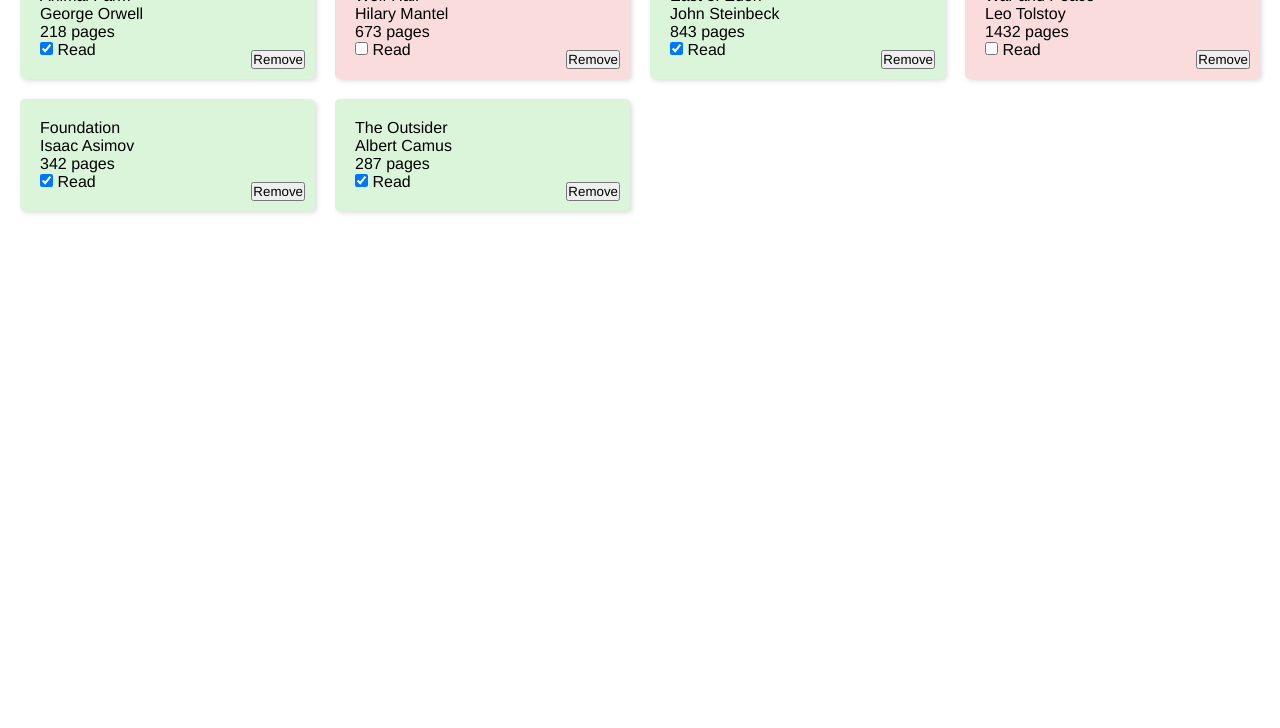
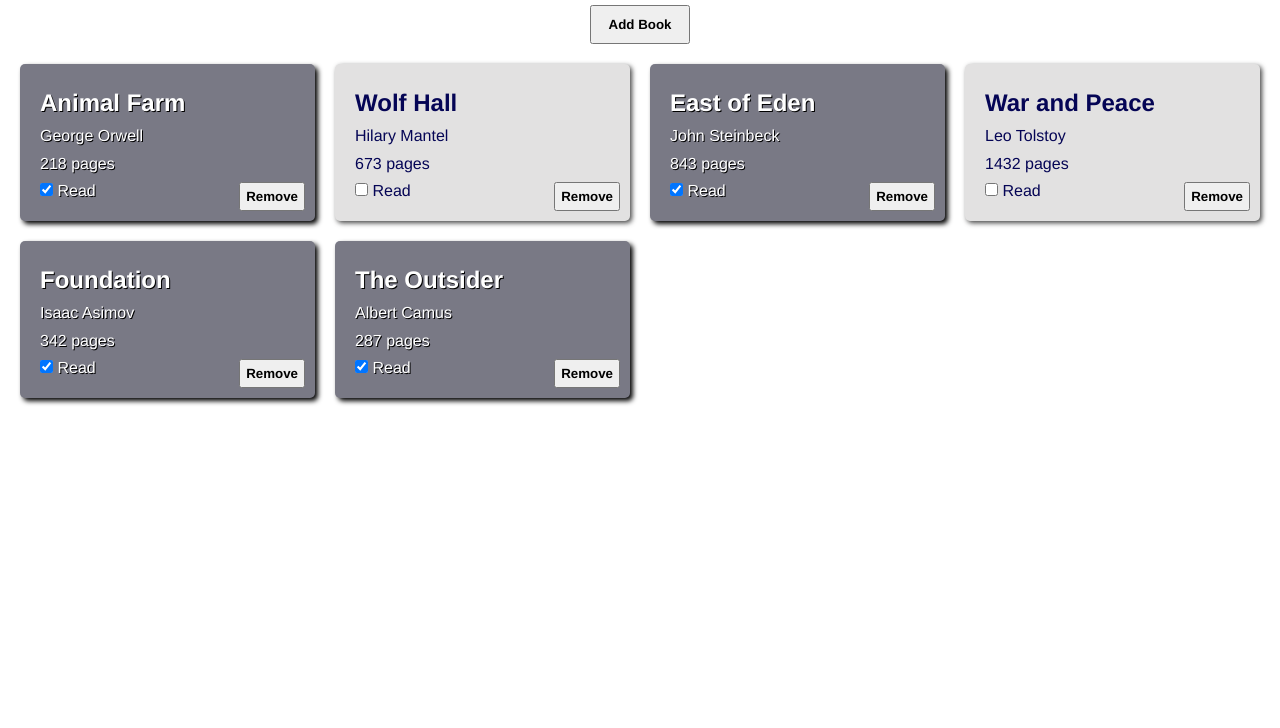
Before and after one commit to MichaelShawUK/library, a plain HTML site: page index.html in a window 1280 px wide. Shown: the part 72-800 px from the top of the page. Drawn offline with Linux system fonts and the light colour scheme.

Commit message:
Apply basic styling

```diff
--- a/index.html
+++ b/index.html
@@ -9,6 +9,8 @@
   <script src="main.js" defer></script>
 </head>
 <body>
+  <h1>Library</h1>
+  <header>
     <button id="add-book">Add Book</button>
     <form>
       <input type="text" name="title" id="title" placeholder="Title">
@@ -22,8 +24,9 @@
           <input type="radio" name="read" id="unread"> Not read yet
         </label>
       </fieldset>
-    <button type="button" id="add-new-book">Submit</button>
+      <button type="button" id="add-new-book">Add</button>
     </form>
+  </header>
   <div class="container">
 
   </div>
--- a/main.js
+++ b/main.js
@@ -26,6 +26,7 @@ function showLibrary() {
     console.dir(myLibrary);
     container.appendChild(card.cloneNode());
     const title = document.createElement('p');
+    title.classList.add('title');
     const author = document.createElement('p');
     const pages = document.createElement('p');
     const read = document.createElement('span');
--- a/styles.css
+++ b/styles.css
@@ -3,6 +3,10 @@
   margin: 0;
   padding: 0;
   font-family: Helvetica, Arial, sans-serif;
+}
+
+body {
+  color:rgb(5, 5, 85);
 }
 
 .container {
@@ -15,16 +19,27 @@
 .card {
   padding: 20px;
   border-radius: 5px;
-  box-shadow: 2px 2px 5px #ddd;
   position: relative;
 }
 
+.card p{
+  padding: 5px 0;
+}
+
+.card input {
+  margin: 5px 0;
+}
+
 .read {
-  background: rgb(218, 245, 218);
+  background:rgb(121, 121, 133);
+  color: white;
+  box-shadow: 3px 3px 5px black;
+  text-shadow:1px 1px black;
 }
 
 .unread {
-  background: rgb(250, 220, 220);
+  background: rgb(226, 225, 225);
+  box-shadow: 2px 2px 5px #444;
 }
 
 form {
@@ -39,3 +54,38 @@ form {
   bottom: 10px;
   right: 10px;
 }
+
+.title {
+  font-size: 24px;
+  font-weight: 600;
+}
+
+header {
+  display: grid;
+  justify-items: center;
+  gap: 10px;
+}
+
+button {
+  padding: 5px;
+  font-weight: bold;
+}
+
+fieldset {
+  border: none;
+  display: flex;
+  align-items: center;
+}
+
+fieldset label {
+  margin-right: 10px;
+}
+
+#add-book {
+  width: 100px;
+  padding: 10px;
+}
+
+h1 {
+  padding: 20px;
+}
```
Lines whose indentation alone changed are shown as unchanged.
